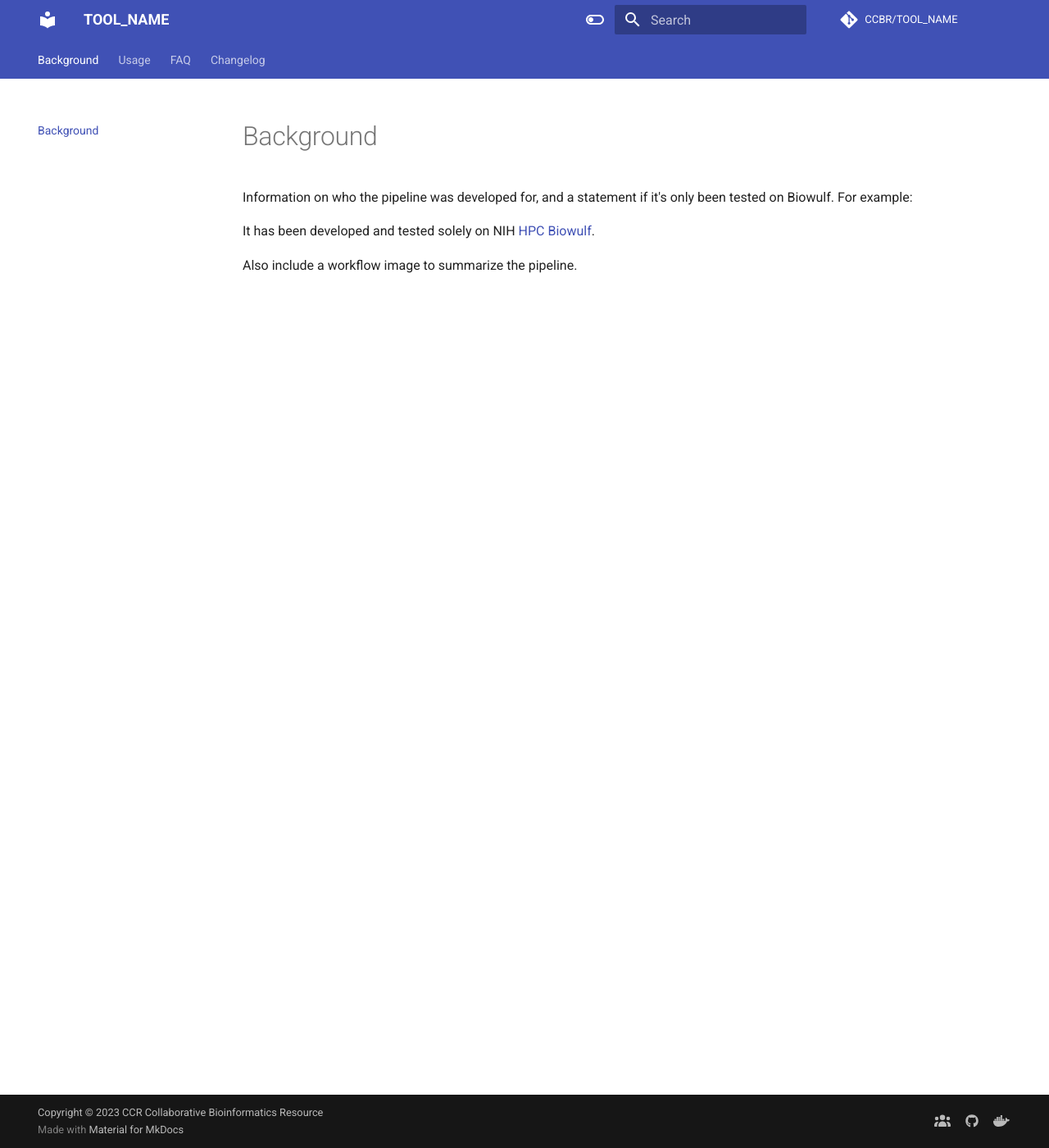
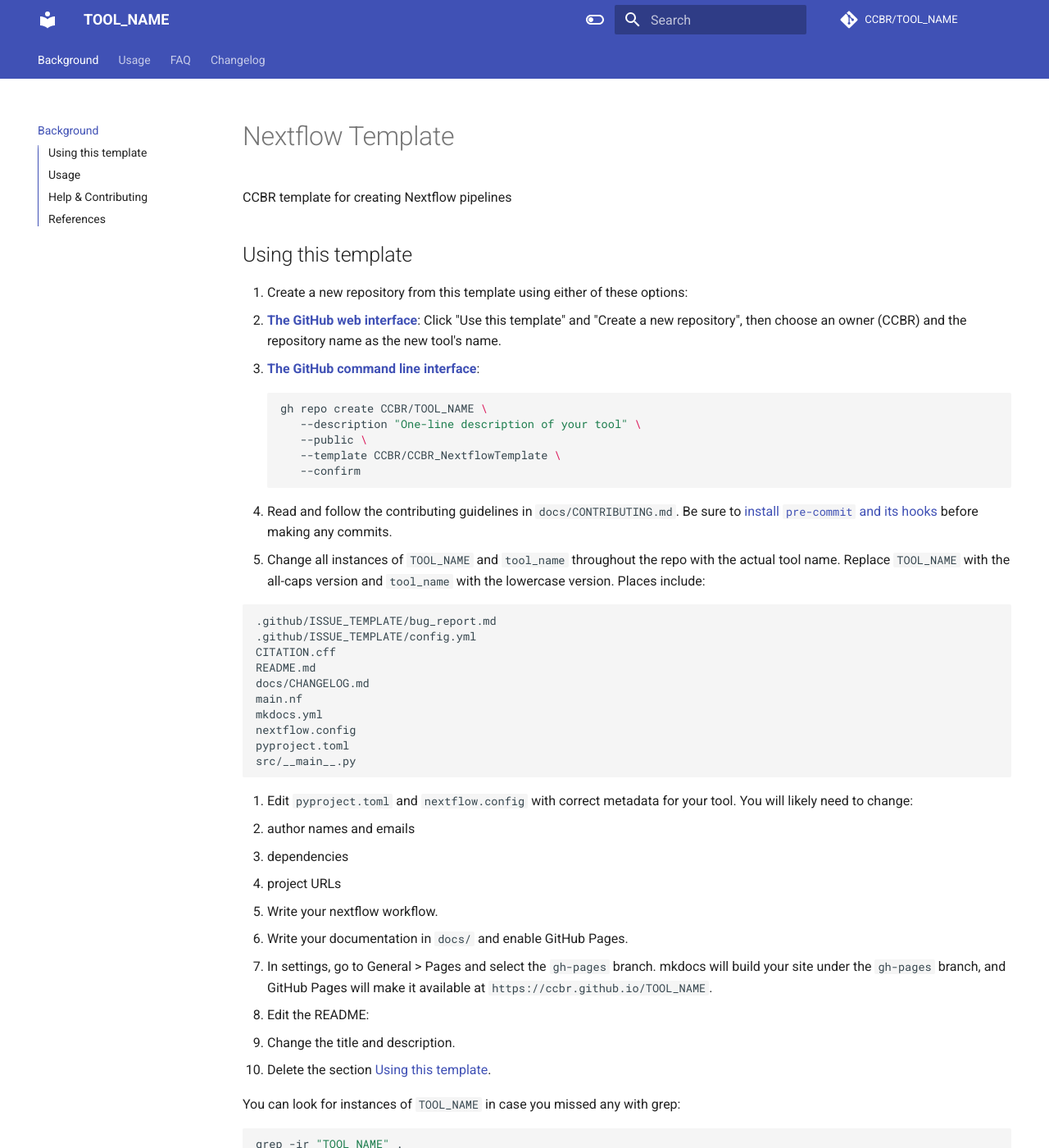
Before and after one commit to CCBR/CCBR_NextflowTemplate, an MkDocs documentation site: the page built from docs/index.md, in a window 1280 px wide and 1400 px high. Shown: the whole window at 82% size. Built offline with MkDocs 1.6.1 and Material for MkDocs 9.7.7, drawn with Linux system fonts in a browser that asks for light colours; comment, search, counter and statistics services are not loaded; the version menu is left out; some of the changed lines change nothing that is shown; some of the changed text lies outside the part shown.

Commit message:
docs: use pymdownx snippets to insert files from outside docs dir
this way the changelog, contributing guidelines, etc can stay in their canonical locations

```diff
--- /dev/null
+++ b/docs/changelog.md
@@ -0,0 +1,3 @@
+--8<-- "CHANGELOG.md"
+
+<!-- the contents are automatically inserted here. do not edit this file, instead edit the file specified above to make changes. -->
--- /dev/null
+++ b/docs/contributing.md
@@ -0,0 +1,3 @@
+--8<-- ".github/CONTRIBUTING.md"
+
+<!-- the contents are automatically inserted here. do not edit this file, instead edit the file specified above to make changes. -->
--- a/docs/index.md
+++ b/docs/index.md
@@ -1,3 +1,9 @@
+<!-- the README is inserted here automatically-->
+
+--8<-- "README.md"
+
+<!--- write additional info that you only want to appear in the docs index here -->
+
 Information on who the pipeline was developed for, and a statement if it's only been tested on Biowulf. For example:
 
 It has been developed and tested solely on NIH [HPC Biowulf](https://hpc.nih.gov/).
--- a/mkdocs.yml
+++ b/mkdocs.yml
@@ -98,8 +98,8 @@ nav:
       - 3. Running the Pipeline: user-guide/run.md
       - 4. Expected Output: user-guide/output.md
       - 5. Running Test Data: user-guide/test-info.md
+      - Troubleshooting: user-guide/troubleshooting.md
   - FAQ:
-      - Troubleshooting: troubleshooting.md
-      - How to contribute: CONTRIBUTING.md
+      - How to contribute: contributing.md
       - Contributors: contributors.md
-  - Changelog: CHANGELOG.md
+  - Changelog: changelog.md
```
Also changed, not shown: .github/CONTRIBUTING.md (renamed from docs/CONTRIBUTING.md), CHANGELOG.md (renamed from docs/CHANGELOG.md), docs/user-guide/troubleshooting.md (renamed from docs/troubleshooting.md).
